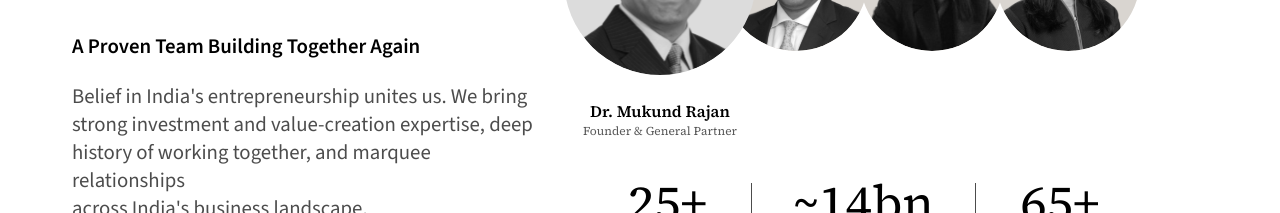
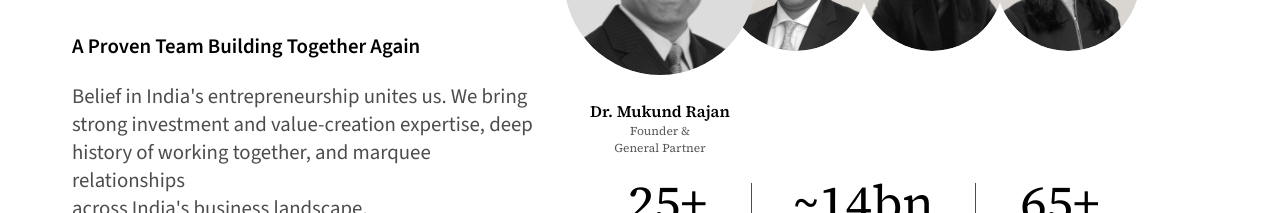
Before and after one commit to white-board-io/one-planet-partners, a Next.js app: page / in a window 1280 px wide. Shown: the part 4140-4353 px from the top of the page. Built offline with nearby package versions, Linux system fonts and the light colour scheme.

Commit message:
refactor: Enhance footer and leadership sections with improved text formatting and layout adjustments for better readability and visual consistency

```diff
--- a/app/_components/home/footer-section.tsx
+++ b/app/_components/home/footer-section.tsx
@@ -37,10 +37,10 @@ export function FooterSection() {
                   aria-label={item.label}
                   className="grid h-[3.375rem] grid-cols-[4rem_minmax(0,1fr)] items-center border-b border-white/55 font-sans-brand text-xl leading-none text-white transition-colors hover:text-white/70 sm:text-2xl lg:h-15 lg:grid-cols-[3.5rem_minmax(0,1fr)] lg:border-white/50 lg:text-base lg:last:border-b-0 xl:text-2xl"
                 >
-                  <span className="flex h-4 w-4 items-center justify-start lg:h-6 lg:w-6">
+                  <span className="flex h-4 w-4 pl-0 lg:ml-4 lg:h-6 lg:w-6">
                     {item.icon}
                   </span>
-                  <span className="min-w-0 truncate pl-0 text-right lg:pl-32 lg:text-left">
+                  <span className="min-w-0 truncate pl-0 pr-0 text-right lg:pl-36 lg:text-left">
                     {item.handle}
                   </span>
                 </Link>
@@ -82,8 +82,8 @@ export function FooterSection() {
         </Container>
       </div>
 
-      <Container className="max-w-307">
-        <p className="py-9 text-center font-sans-brand text-sm leading-5 text-white md:py-8">
+      <Container >
+        <p className="py-9 text-start font-sans-brand text-xs lg:text-lg leading-5 text-white md:py-8">
           One Planet Partners Copyright &copy; 2026. All rights reserved.
         </p>
       </Container>
--- a/app/_components/home/leadership-section.tsx
+++ b/app/_components/home/leadership-section.tsx
@@ -4,6 +4,7 @@ import Link from "next/link";
 import Image from "next/image";
 import { useState } from "react";
 import { Container } from "@/app/_components/container";
+import { splitDesignation } from "@/app/leadership/_components/split-designation";
 import { cn } from "@/lib/utils";
 
 const HOVER_SCALE = 192 / 144;
@@ -94,7 +95,11 @@ export function LeadershipSection() {
           </div>
 
           <div className="grid w-full max-w-xs grid-cols-2 gap-x-8 gap-y-10 pt-2 md:max-w-3xl md:grid-cols-4 md:gap-x-6">
-            {leaders.map((leader) => (
+            {leaders.map((leader) => {
+              const { line1: desLine1, line2: desLine2 } = splitDesignation(
+                leader.designation,
+              );
+              return (
               <figure
                 key={leader.id}
                 aria-label={`${leader.name}, ${leader.designation}`}
@@ -124,12 +129,14 @@ export function LeadershipSection() {
                       <span>{leader.nameLines[1]}</span>
                     </span>
                   </Link>
-                  <p className="mt-1 text-xs leading-snug text-black/65 md:text-sm">
-                    {leader.designation}
+                  <p className="mt-1 flex flex-col items-center text-xs leading-snug text-black/65 md:text-sm">
+                    <span>{desLine1}</span>
+                    {desLine2 ? <span>{desLine2}</span> : null}
                   </p>
                 </figcaption>
               </figure>
-            ))}
+              );
+            })}
           </div>
 
           <Link
@@ -174,6 +181,9 @@ export function LeadershipSection() {
             >
               {leaders.map((leader, index) => {
                 const isActive = activeIndex === index;
+                const { line1: desLine1, line2: desLine2 } = splitDesignation(
+                  leader.designation,
+                );
                 return (
                   <figure
                     key={leader.id}
@@ -219,7 +229,10 @@ export function LeadershipSection() {
                       >
                         {leader.name}
                       </Link>
-                      <p className="text-xs leading-snug text-black/65">{leader.designation}</p>
+                      <p className="flex flex-col text-xs leading-snug text-black/65">
+                        <span>{desLine1}</span>
+                        {desLine2 ? <span>{desLine2}</span> : null}
+                      </p>
                     </figcaption>
                   </figure>
                 );
--- a/app/leadership/_components/leadership-grid.tsx
+++ b/app/leadership/_components/leadership-grid.tsx
@@ -2,6 +2,7 @@ import Image from "next/image";
 import Link from "next/link";
 import { Container } from "@/app/_components/container";
 import { leaders } from "./data";
+import { splitDesignation } from "./split-designation";
 import { splitPersonName } from "./split-person-name";
 
 function LeaderCard({
@@ -16,6 +17,9 @@ function LeaderCard({
   image: string;
 }) {
   const { line1, line2 } = splitPersonName(name);
+  const { line1: designationLine1, line2: designationLine2 } =
+    splitDesignation(designation);
+
   return (
     <Link
       href={`/leadership/${id}`}
@@ -41,7 +45,13 @@ function LeaderCard({
           ) : null}
         </p>
         <p className="mt-2 font-sans-brand text-sm font-light text-black/70 lg:text-base">
-          {designation}
+          <span className="block sm:inline">{designationLine1}</span>
+          {designationLine2 ? (
+            <>
+              <span className="hidden sm:inline"> </span>
+              <span className="block sm:inline">{designationLine2}</span>
+            </>
+          ) : null}
         </p>
       </div>
     </Link>
--- /dev/null
+++ b/app/leadership/_components/split-designation.ts
@@ -0,0 +1,18 @@
+/**
+ * Two-line designation for cards (e.g. "Founder & General Partner").
+ */
+export function splitDesignation(designation: string): {
+  line1: string;
+  line2: string;
+} {
+  const trimmed = designation.trim();
+  const sep = " & ";
+  const idx = trimmed.indexOf(sep);
+  if (idx === -1) {
+    return { line1: trimmed, line2: "" };
+  }
+  return {
+    line1: `${trimmed.slice(0, idx)} &`,
+    line2: trimmed.slice(idx + sep.length),
+  };
+}
```
